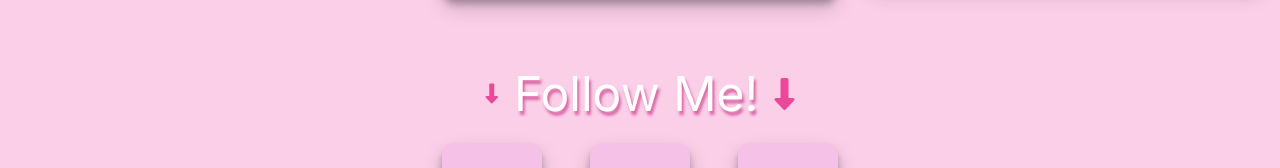
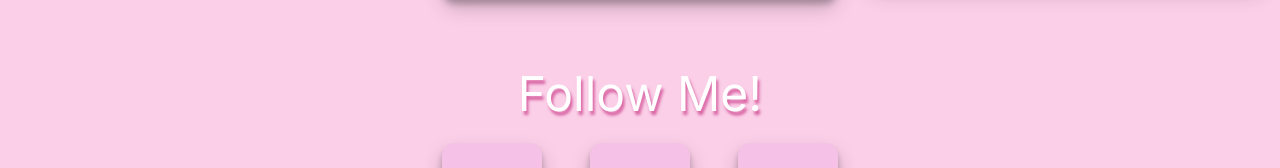
Before and after one commit to brandonrainey/smiley-tours, a Next.js app: page / in a window 1280 px wide. Shown: the part 2338-2506 px from the top of the page. Built offline with nearby package versions, Linux system fonts and the light colour scheme.

Commit message:
removed footer arrows

```diff
--- a/components/Footer.tsx
+++ b/components/Footer.tsx
@@ -22,11 +22,7 @@ export default function Footer({ windowWidth }: FooterProps) {
     <footer
       className={`bg-pink-200 min-h-[250px] w-full flex flex-col justify-around items-center  `}
     >
-      <div className="flex items-center justify-center gap-4">
-        <i className="fas fa-down-long fa-2x text-xl text-pink-500"></i>
-        <h1 className="text-5xl text-white textShadow3">Follow Me!</h1>
-        <i className="fas fa-down-long fa-2x text-pink-500"></i>
-      </div>
+      <h1 className="text-5xl text-white textShadow3">Follow Me!</h1>
 
       <div className="flex sm:gap-12 gap-8">
         <a
```
